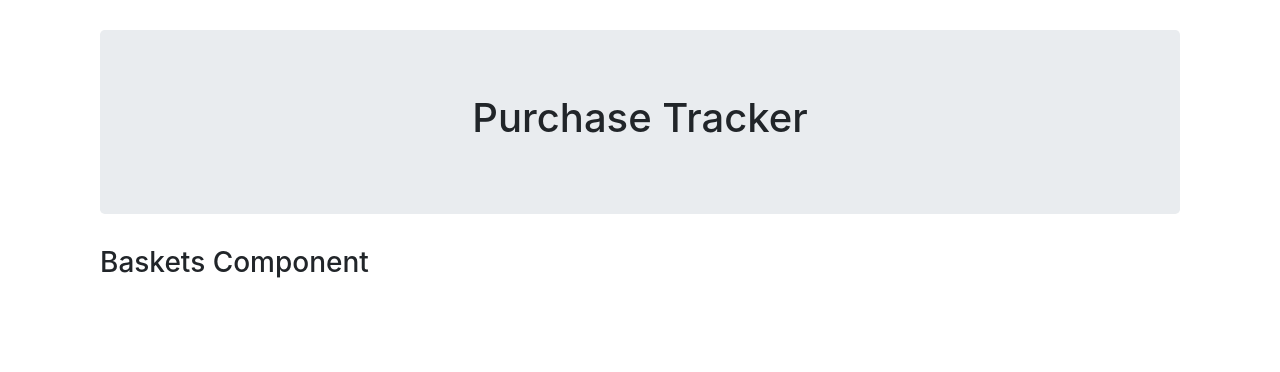
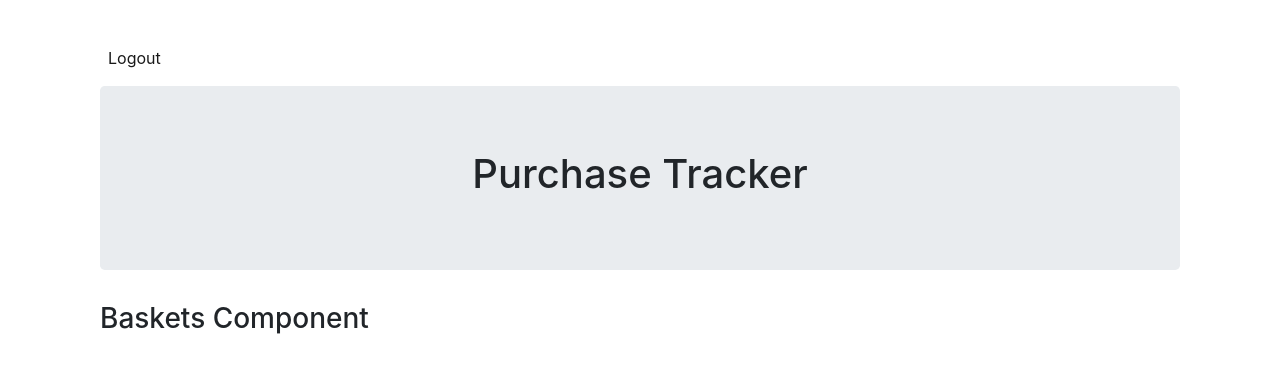
Before and after one commit to dtbrad/purchase-tracker-client, a React (Create React App) app: page /login in a window 1280 px wide. Both pictures are taken after a click on the button "Login". Shown: the top 372 px of the page. Built offline with nearby package versions, Linux system fonts and the light colour scheme.

Commit message:
add logout link

```diff
--- a/src/components/App.css
+++ b/src/components/App.css
@@ -1,3 +1,8 @@
 body {
   margin: 30px 0 0px;
 }
+
+.navbar {
+  padding-right: 0;
+  padding-left: 0;
+}
--- a/src/components/App.tsx
+++ b/src/components/App.tsx
@@ -4,6 +4,7 @@ import {Container, Col, Jumbotron} from "react-bootstrap";
 import {BrowserRouter, Route, Redirect} from "react-router-dom";
 import Baskets from "components/Baskets";
 import Login from "components/Login";
+import Navigation from "components/Navigation";
 import "components/App.css";
 import {State} from "modules";
 import {selectIsUserAuthorized} from "modules/user/userSelectors";
@@ -27,6 +28,8 @@ function App({authorized}: AppProps) {
 
     const authorizedApp = (
         <BrowserRouter>
+            <Navigation />
+            {title}
             <Route exact
                 path="/baskets"
                 component={Baskets} />
@@ -36,6 +39,7 @@ function App({authorized}: AppProps) {
 
     const unauthorizedApp = (
         <BrowserRouter>
+            {title}
             <Route path="/login"
                 component={Login} />
             <Redirect to="login" />
@@ -45,7 +49,6 @@ function App({authorized}: AppProps) {
     return (
         <Container>
             <Col>
-                {title}
                 { authorized
                     ? authorizedApp
                     : unauthorizedApp
--- /dev/null
+++ b/src/components/Navigation/Navigation.tsx
@@ -0,0 +1,38 @@
+import React from "react";
+import {NavLink, withRouter, RouteComponentProps} from "react-router-dom";
+import {Navbar, Nav} from "react-bootstrap";
+
+type NavigationProps = RouteComponentProps<any> & {
+    authorized: boolean;
+    logOut: () => void;
+};
+
+function Navigation(props: NavigationProps) {
+    return (
+        <Navbar>
+            <Nav>
+                {!props.authorized && (
+                    <React.Fragment>
+                        <Nav.Link as={NavLink}
+                            to="/login">
+                            Login
+                        </Nav.Link>
+                    </React.Fragment>
+                )}
+                {props.authorized && (
+                    <React.Fragment>
+                        <Nav.Link
+                            as={NavLink}
+                            onClick={() => props.logOut()}
+                            to="#"
+                        >
+                            Logout
+                        </Nav.Link>
+                    </React.Fragment>
+                )}
+            </Nav>
+        </Navbar>
+    );
+}
+
+export default withRouter(Navigation);
--- /dev/null
+++ b/src/components/Navigation/index.ts
@@ -0,0 +1,19 @@
+import {connect} from "react-redux";
+import {logOut} from "modules/login/loginActions";
+import Navigation from "./Navigation";
+import {selectIsUserAuthorized} from "modules/user/userSelectors";
+import {State} from "modules";
+
+function mapStateToProps(state: State) {
+    return {
+        authorized: selectIsUserAuthorized(state)
+    };
+}
+const mapDispatchToProps = {
+    logOut
+};
+
+export default connect(
+    mapStateToProps,
+    mapDispatchToProps
+)(Navigation);
--- a/src/modules/login/loginActions.ts
+++ b/src/modules/login/loginActions.ts
@@ -1,5 +1,6 @@
 import {
     DID_LOGIN,
+    DID_LOGOUT,
     LoginCredentials
 } from "modules/login/loginTypes";
 
@@ -9,7 +10,17 @@ export function didLogin() {
     };
 }
 
+export function didLogOut() {
+    return {
+        type: DID_LOGOUT
+    };
+}
+
 export function login(credentials: LoginCredentials) {
     console.log(credentials);
     return didLogin();
 }
+
+export function logOut() {
+    return didLogOut();
+}
```
